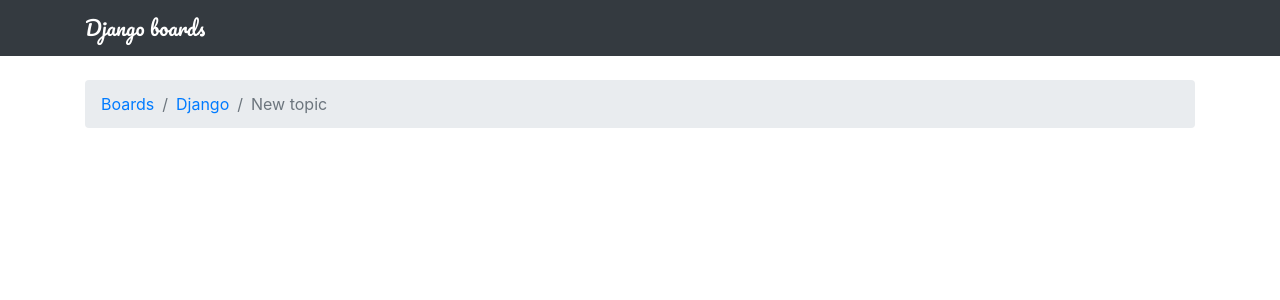
After one commit to Abbas766/simple_is_better_than_complex, a Django app: page /boards/1/new/ in a window 1280 px wide. The commit adds this page. Shown: the top 300 px of the page. Run offline with Django 3.2, Linux system fonts and the light colour scheme; data comes from the database, SQL or seed files in the repository; some libraries are stand-ins or nearby versions.

Commit message:
adde some tests and new_topic view

```diff
--- a/myproject/boards/views.py
+++ b/myproject/boards/views.py
@@ -1,4 +1,4 @@
-from django.shortcuts import render
+from django.shortcuts import render,get_list_or_404, get_object_or_404
 from django.http import HttpResponse, Http404
 from boards.models import Board
 
@@ -9,6 +9,11 @@ def home(request):
 def board_topics(request, pk):
     try:
         board = Board.objects.get(pk=pk)
+        print(board.name)
     except Board.DoesNotExist:
         raise Http404
     return render(request, 'topics.html', {'board': board})
+
+def new_topic(request,pk):
+    board = get_object_or_404(Board,pk=pk)
+    return render(request,'new_topic.html',{'board':board})
--- a/myproject/myproject/urls.py
+++ b/myproject/myproject/urls.py
@@ -22,5 +22,6 @@ from boards import views
 urlpatterns = [
     url(r'^$',views.home,name = 'home'),
     url(r'^boards/(?P<pk>\d+)/$',views.board_topics,name='board_topics'),
+    url(r'^boards/(?P<pk>\d+)/new/$',views.new_topic,name = 'new_topic'),
     path('admin/', admin.site.urls),
 ]
--- /dev/null
+++ b/myproject/static/css/app.css
@@ -0,0 +1,3 @@
+.navbar-brand{
+    font-family: 'Pacifico', cursive;
+}
--- a/myproject/templates/base.html
+++ b/myproject/templates/base.html
@@ -4,8 +4,15 @@
         <meta charset="utf-8">
         <title>{% block title %} Django boards{% endblock%}</title>
         <link rel="stylesheet" href="{% static 'css/bootstrap.min.css' %}">
+        <link rel="stylesheet" href="{% static 'css/app.css' %}">
+        <link href="https://fonts.googleapis.com/css?family=Pacifico" rel="stylesheet">
     </head>
     <body>
+        <nav class="navbar navbar-expand-lg navbar-dark bg-dark">
+            <div class="container">
+                <a class="navbar-brand" href="{% url 'home'%}">Django boards</a>
+            </div>
+        </nav>
         <div class="container">
             <ol class="breadcrumb my-4">
                 {% block breadcrumb%}
--- /dev/null
+++ b/myproject/templates/new_topic.html
@@ -0,0 +1,13 @@
+{% extends 'base.html'%}
+
+{% block title%} Start a new topic {% endblock%}
+
+{%block breadcrumb %}
+    <li class="breadcrumb-item"><a href="{% url 'home' %}">Boards</a></li>
+    <li class="breadcrumb-item"><a href="{% url 'board_topics' board.pk%}">{{ board.name }}</a></li>
+    <li class="breadcrumb-item active">New topic</li>
+{%endblock%}
+
+{% block content %}
+
+{% endblock %}
```
Also changed, not shown: myproject/boards/tests.py (+27 -1 lines).
